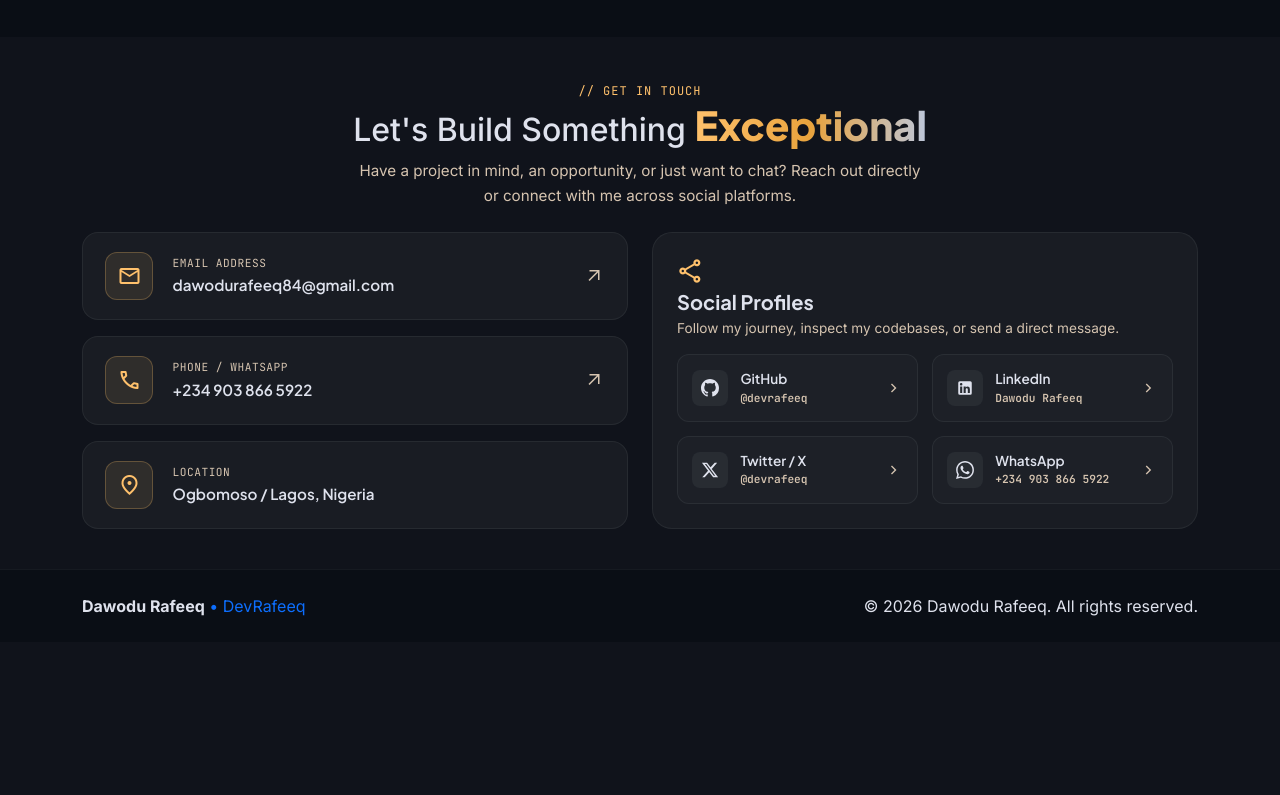
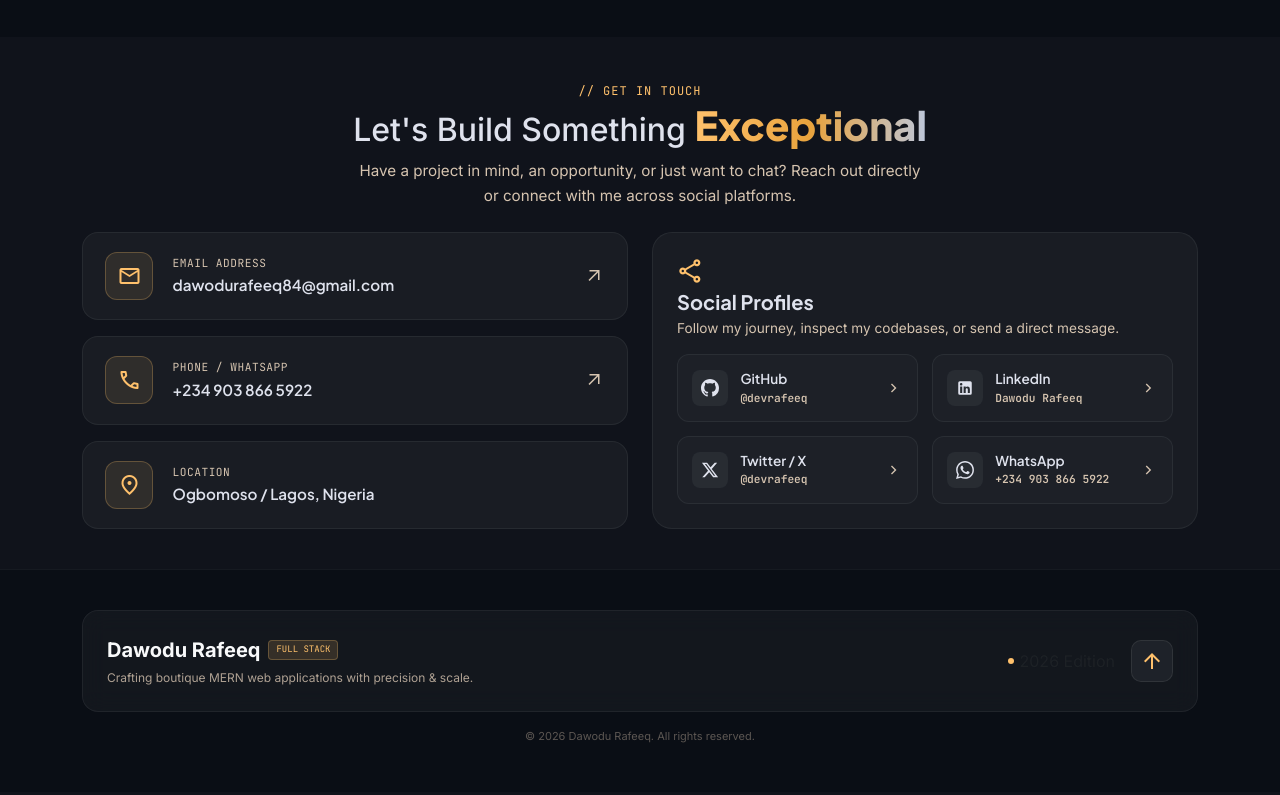
Before and after one commit to devrafeeq/Portfolio, a plain HTML site: page about.html in a window 1280 px wide. Shown: the part 1851-2646 px from the top of the page. Drawn offline with nearby package versions, Linux system fonts and the light colour scheme.

Commit message:
Redesign footer for consistency across pages: updated layout, added branding info, and improved accessibility features.

```diff
--- a/about.css
+++ b/about.css
@@ -27,7 +27,7 @@
 }
 
 .portfolio-main {
-    padding-bottom: 80px; /* Space to clear fixed bottom nav */
+    padding-bottom: 0 !important; /* Space cleared to align directly with bottom dock */
 }
 
 /* Header & Back Button */
@@ -640,8 +640,18 @@
 }
 
 /* ==========================================================================
-   Mobile Bottom Navigation Dock
+   Footer & Mobile Bottom Navigation Dock Alignment
    ========================================================================== */
+.portfolio-footer {
+    padding-bottom: 5.5rem; /* Leaves room for the bottom dock without extra gap */
+    margin-bottom: 0 !important;
+}
+
+.footer-bottom-bar {
+    margin-bottom: 0 !important;
+    padding-bottom: 0.5rem;
+}
+
 .mobile-bottom-nav {
     position: fixed;
     bottom: 0;
@@ -682,6 +692,12 @@
 }
 
 /* Media Queries for Screen Responsiveness */
+@media (min-width: 992px) {
+    .portfolio-footer {
+        padding-bottom: 2.5rem;
+    }
+}
+
 @media (max-width: 991px) {
     .social-grid {
         grid-template-columns: repeat(2, 1fr);
--- a/about.html
+++ b/about.html
@@ -486,13 +486,29 @@
       </div>
     </section>
 
-    <footer class="portfolio-footer py-4">
-      <div class="container max-w-4xl d-flex flex-column flex-sm-row justify-content-between align-items-center gap-2">
-        <div class="footer-brand">
-          <span class="fw-bold">Dawodu Rafeeq</span>
-          <span class="text-primary font-mono">• DevRafeeq</span>
+    <!-- REDESIGNED FOOTER (MATCHED TO INDEX & PROJECTS PAGES) -->
+    <footer class="portfolio-footer">
+      <div class="container max-w-4xl">
+        <div class="footer-glass-panel p-4 rounded-4 d-flex flex-column flex-md-row justify-content-between align-items-center gap-3">
+          <div class="footer-brand-info text-center text-md-start">
+            <div class="d-flex align-items-center justify-content-center justify-content-md-start gap-2 mb-1">
+              <span class="fw-bold fs-5 text-light">Dawodu Rafeeq</span>
+              <span class="badge-tag">FULL STACK</span>
+            </div>
+            <p class="footer-subtext mb-0 font-mono">Crafting boutique MERN web applications with precision &amp; scale.</p>
+          </div>
+
+          <div class="footer-right-action d-flex align-items-center gap-3">
+            <span class="status-online font-mono text-muted">
+              <span class="dot"></span> 2026 Edition
+            </span>
+            <a href="#hero" class="footer-back-top" aria-label="Back to Top">
+              <span class="material-symbols-outlined">arrow_upward</span>
+            </a>
+          </div>
         </div>
-        <div class="footer-copy font-mono">
+
+        <div class="footer-bottom-bar text-center mt-3 font-mono">
           © 2026 Dawodu Rafeeq. All rights reserved.
         </div>
       </div>
```
